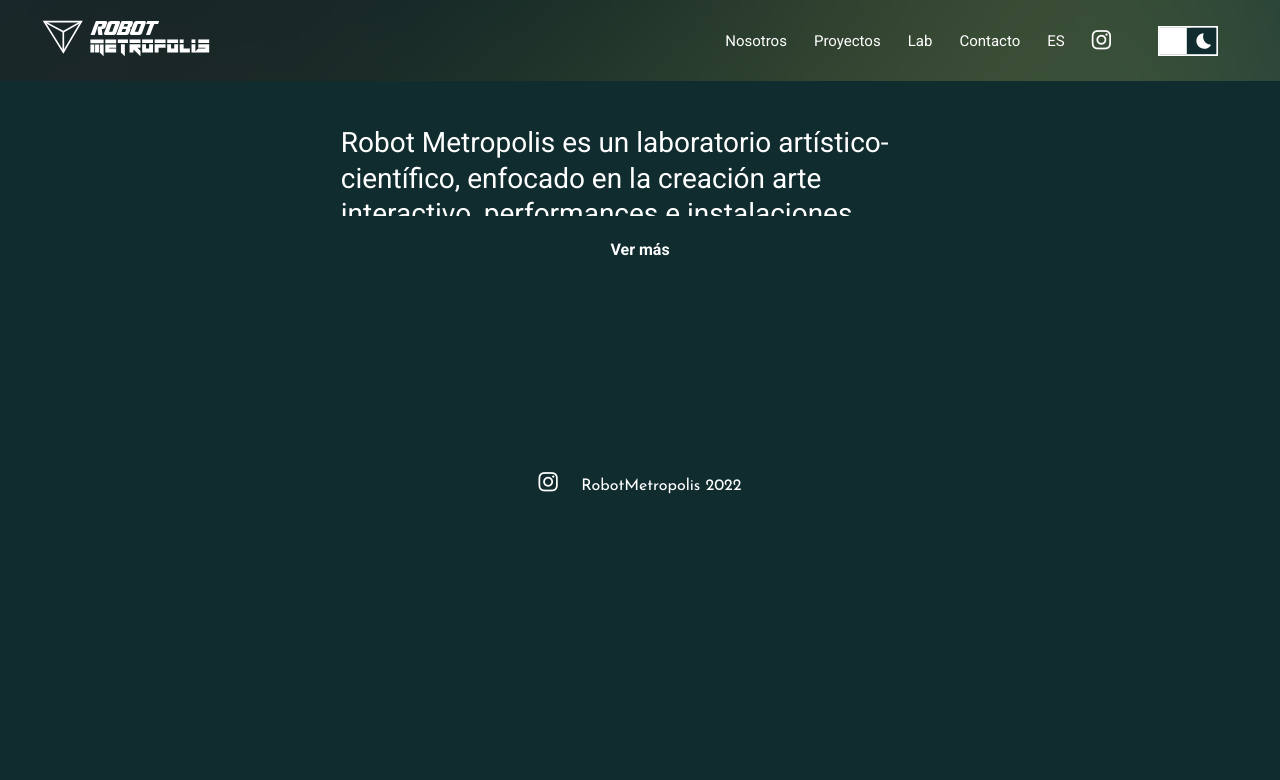
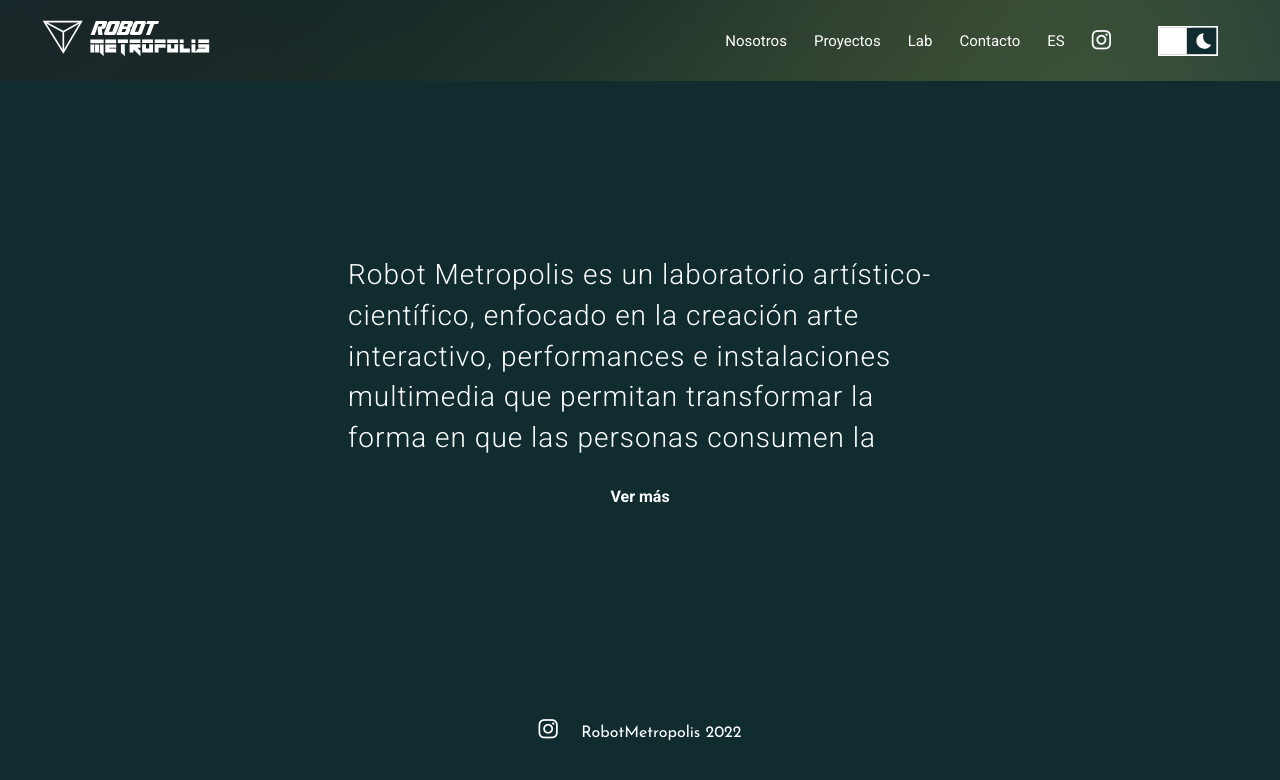
Before and after one commit to andresdeinnocentiis/robot-metropolis, a React (Create React App) app: page / in a window 1280 px wide. Shown: the top 780 px of the page. Built offline with nearby package versions, Linux system fonts and the light colour scheme.

Commit message:
main-section acordeon

```diff
--- a/src/LangScripts/langScripts.js
+++ b/src/LangScripts/langScripts.js
@@ -39,13 +39,21 @@ const langScripts = {
 
     main : {
         text: {
-            spanish: "Robot Metropolis es un laboratorio artístico-científico, enfocado en la creación arte interactivo, performances e instalaciones multimedia que permitan transformar la forma en que las personas consumen la realidad. Conjugando nuevas tecnologías con espacios naturales, Sensores y Datos, logramos producir instalaciones inmersivas que alteren los sentidos para pasar a percibir el mundo y a su increíble invisible poder de transformación.",
-            english: "Robot Metropolis is an artistic-scientific lab, focused on creating interactive art, perfomances and multimidia installations, that allow transforming the way people consume reality. Combining new technologies with natural spaces, sensors and data, we managed to produce immersive installations that alter the senses to begin to perceive the world and its incredible invisible power of transformation.",
+            firstLine: {
+                spanish: "Robot Metropolis es un laboratorio artístico-científico, enfocado en la creación arte interactivo, performances e instalaciones multimedia que permitan transformar la forma en que las personas consumen la realidad.",
+                english: "Robot Metropolis is an artistic-scientific lab, focused on creating interactive art, perfomances and multimidia installations, that allow transforming the way people consume reality."},
+            secondLine: {
+                spanish: "Conjugando nuevas tecnologías con espacios naturales, Sensores y Datos, logramos producir instalaciones inmersivas que alteren los sentidos para pasar a percibir el mundo y a su increíble invisible poder de transformación.",
+                english:  "Combining new technologies with natural spaces, sensors and data, we managed to produce immersive installations that alter the senses to begin to perceive the world and its incredible invisible power of transformation."}
         },
         verMas: {
             spanish: "Ver más",
-            english: "More",
+            english: "More...",
         },
+        verMenos: {
+            spanish: "Ver menos",
+            english: "Less...",
+        }
     },
 
     footer : {
--- a/src/components/Main.jsx
+++ b/src/components/Main.jsx
@@ -4,6 +4,7 @@ import { LightDarkThemeContext } from "../contexts/LightDarkThemeContext";
 import { LanguageContext } from "../contexts/LanguageContext";
 import logoDesktopforDark from "../icons/logo-text-for-dark.svg"
 import logoDesktopforLight from "../icons/logo-text-for-light.svg"
+import AnimaticLogo from "./animaticLogo";
 
 
 const Main = () => {
@@ -11,6 +12,9 @@ const Main = () => {
     const { language, langScripts } = useContext(LanguageContext)
     const [mobile, setMobile] = useState(isMobile())
     const [logo, setLogo] = useState(logoDesktopforDark)
+    const [expand, setExpand] = useState(false)
+    const [height, setHeight] = useState('13rem')
+    const [overflow, setOverflow] = useState('hidden')
 
     useEffect(() => {
         darkMode ? setLogo(logoDesktopforDark) : setLogo(logoDesktopforLight)
@@ -25,13 +29,38 @@ const Main = () => {
         }
     })
 
+    const styles = {
+        mainText: {
+            height: height,
+            overflow: overflow,
+        }
+    }
+
+    const handleExpand = (e) => {
+        if(!expand) {
+            setExpand(true)
+            setHeight('26rem')
+            setOverflow('auto')
+        } else {
+            setExpand(false)
+            setHeight('13rem')
+            setOverflow('hidden')
+        }
+    }
+
+
     return (
         <main className='main'>
             <div className="main-container">
                 {mobile ? <div className="main-logo"><img className="logoImg" src={logo} alt="logo"></img></div> : <></>}
                 <div className='main-paragraph'>
-                    <p className='main-text'>{langScripts.main.text[language]}</p>
-                    <p className='main-more'>{langScripts.main.verMas[language]}</p>
+                    {!mobile && <AnimaticLogo />}
+                    <p style={styles.mainText} className='main-text'>
+                        <span  className='line first-line'>{langScripts.main.text.firstLine[language]}</span>
+                        <br />
+                        <span className='line second-line'>{langScripts.main.text.secondLine[language]}</span>
+                    </p>
+                    <p onClick={handleExpand} className='main-more'>{ !expand? langScripts.main.verMas[language] : langScripts.main.verMenos[language]}</p>
                 </div>
             </div>
         </main>
--- a/src/index.css
+++ b/src/index.css
@@ -31,6 +31,7 @@
   --subtitleWeightMobile: 500;
   --textoMWeightDesktop: 500;
   --textoMWeightMobile: 500;
+  --textoAllWeight:100;
   --textoLWeightDesktop: 700;
   --textoLWeightMobile: 700;
 }
@@ -50,6 +51,15 @@
 a {
   text-decoration: none;
   color: inherit;
+}
+
+.main-text {
+  text-align:start;
+  letter-spacing: 1px;
+}
+
+.line {
+
 }
 
 /* MODO METROPOLIS */
@@ -424,10 +434,21 @@ a {
 .main-text {
   text-align: center;
   font-size:var(--h2SizeMobile);
-  height: 80%;
-  height: 7rem;
-  padding: 1.3rem;
-  overflow: hidden;
+  font-weight: var(--textoAllWeight);
+  padding: 1.75rem;
+  transition: all .5s linear;
+  line-height: 25.32px;
+
+}
+
+.main-text::-webkit-scrollbar {
+  display: none;
+}
+
+/* Hide scrollbar for IE, Edge and Firefox */
+.main-text {
+  -ms-overflow-style: none;  /* IE and Edge */
+  scrollbar-width: none;  /* Firefox */
 }
 
 .main-more {
@@ -529,6 +550,7 @@ a {
     flex-direction: row;
     justify-content: center;
     align-items: center;
+    margin-top: 3.5rem;
   }
 
   .main-paragraph {
@@ -537,12 +559,15 @@ a {
     flex-direction: column;
     justify-content: center;
     align-items: center;
+
   }
 
   .main-text {
     text-align:start;
     font-size:var(--h2SizeDesktop);
-    line-height: 35.56px;
+    font-weight: var(--textoAllWeight);
+    line-height: 40.56px;
+    padding: 0 1.75rem 1.75rem 1.75rem;
   }
 
 
```
